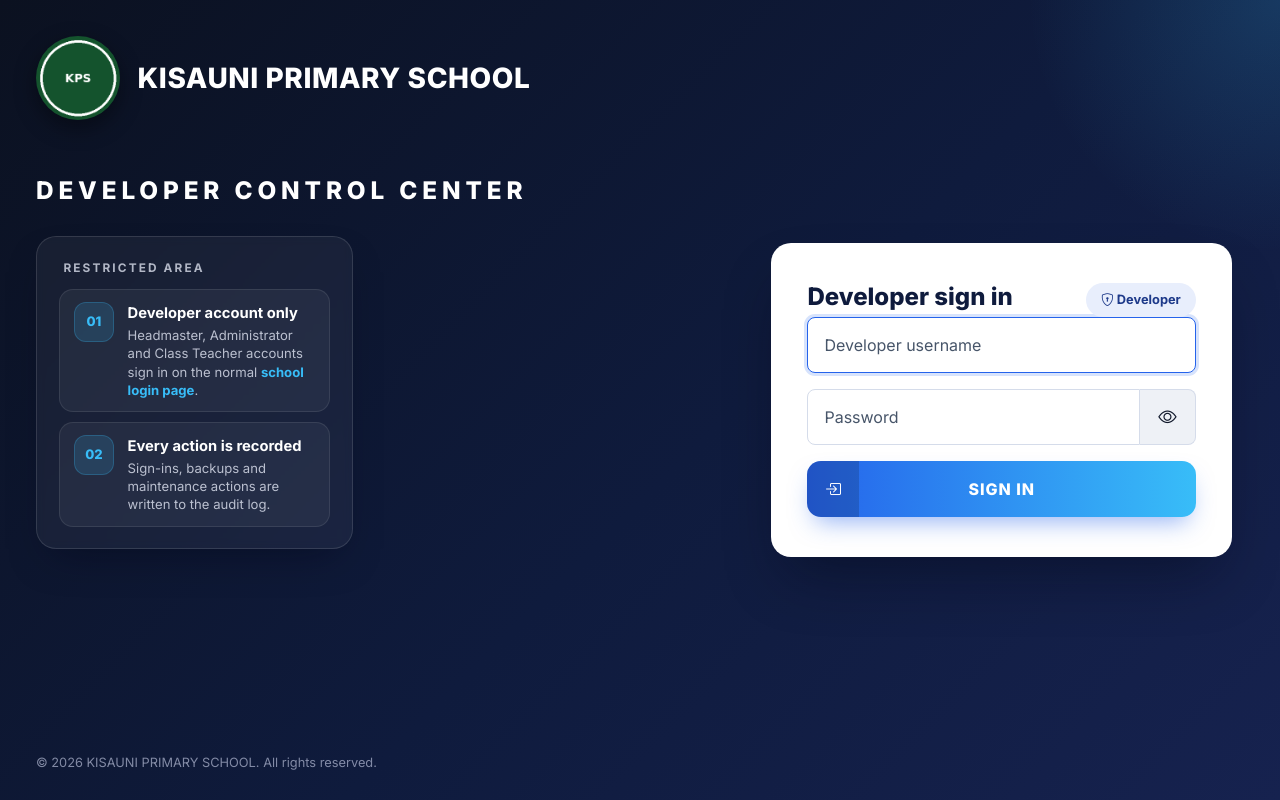
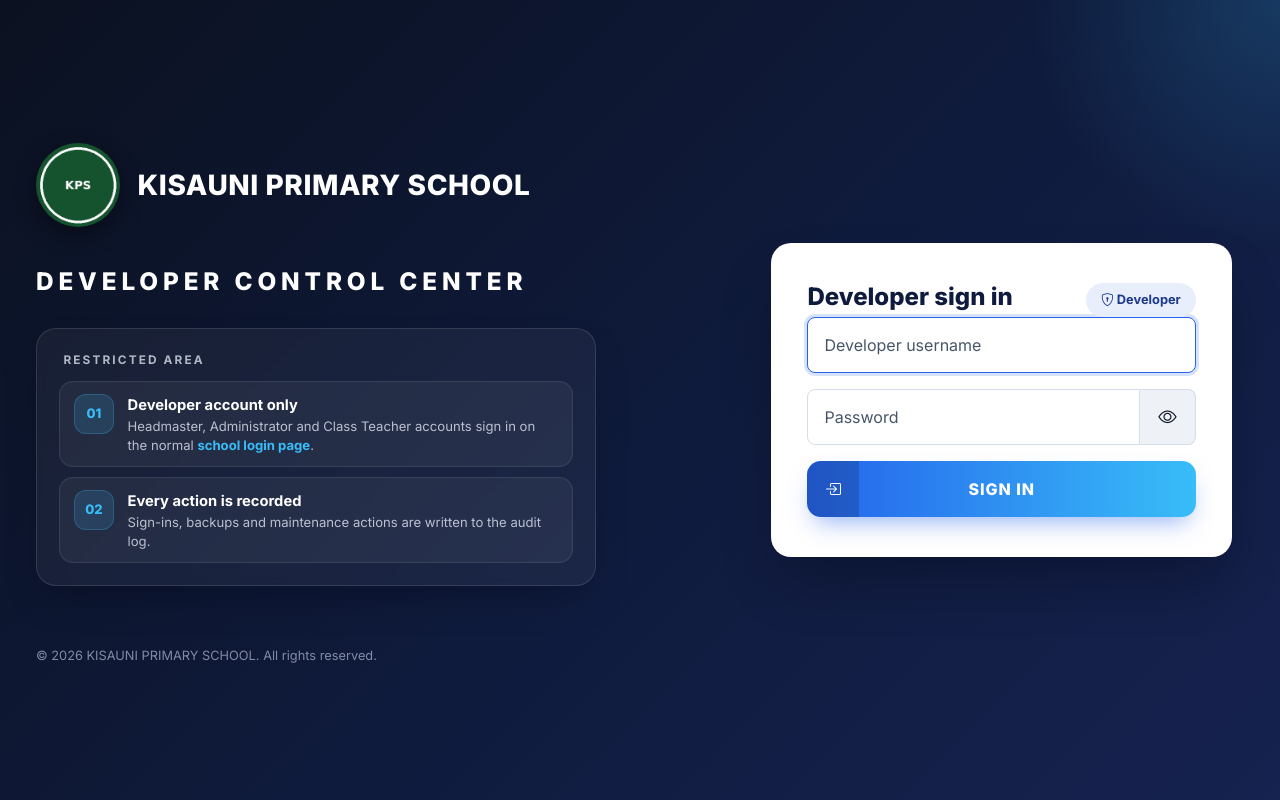
Before and after one commit to otthnachia6-ship-it/KISAUNI_RESULT_SYSTEM_LARAVEL_FINAL, a Laravel app: page /developer/login in a window 1280 px wide. Run offline with Laravel 12, Linux system fonts and the light colour scheme; data comes from the database, SQL or seed files in the repository.

Commit message:
Align Developer sign-in panels side by side on computers
The Developer login has less text than the school login, so its left panel sat
at the top while the sign-in card was centred. On screens >= 992px the left
panel is now centred vertically in line with the card, and its info card uses
the full width. The school login page is unchanged.

Co-Authored-By: Claude Opus 5.5 <noreply@anthropic.com>

```diff
--- a/public/css/style.css
+++ b/public/css/style.css
@@ -1009,6 +1009,16 @@ a.lp-tab:hover { background: rgba(37,99,235,.08); text-decoration: none; }
     .lp-cards { grid-template-columns: 1fr 1fr; }
 }
 
+/* Developer sign-in (side by side): it has less text than the school login, so its left
+   panel is centred vertically to line up with the sign-in card, and its single info card
+   uses the full width instead of half of a two-column grid. School login is unchanged. */
+@media (min-width: 992px) {
+    .lp--dev .lp-brand { align-items: center; }
+    .lp--dev .lp-hero { margin-top: 2.25rem; }
+    .lp--dev .lp-cards { grid-template-columns: 1fr; max-width: 560px; }
+    .lp--dev .lp-footer { margin-top: 2rem; }
+}
+
 /* A brief, one-time shake on the login card when the page reloads after a
    failed sign-in - a quick, unmistakable "that didn't work" signal instead
    of a static red banner alone. */
--- a/resources/views/developer/login.blade.php
+++ b/resources/views/developer/login.blade.php
@@ -1,7 +1,7 @@
 @extends('base')
 @section('title', 'Developer Login')
 @section('guest_content')
-<div class="lp page-enter">
+<div class="lp lp--dev page-enter">
     <section class="lp-brand">
         <div class="lp-brand-inner">
             <div class="lp-top">
```
